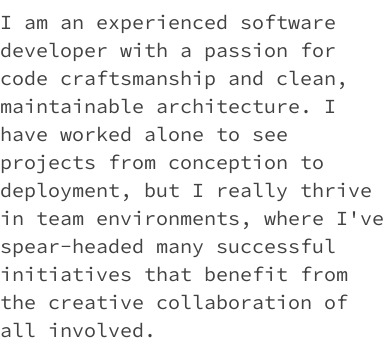
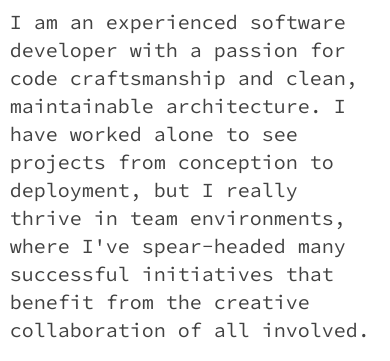
Before and after one commit to brockmanb/portbolio, a plain HTML site: page index.html in a window 390 px wide. Shown: the part 195-556 px from the top of the page. Drawn offline with nearby package versions, Linux system fonts and the light colour scheme.

Commit message:
Media query for smaller viewports

```diff
--- a/css/main.css
+++ b/css/main.css
@@ -104,6 +104,11 @@ body {
   font-family: 'Source Code Pro', monospace;
   color: #424242;
   font-size: 1.25em;
+}
+@media only screen and (max-width: 1400px) {
+  body {
+    max-width: 95%;
+  }
 }
 .hl_txt {
   color: #e91d63;
```
